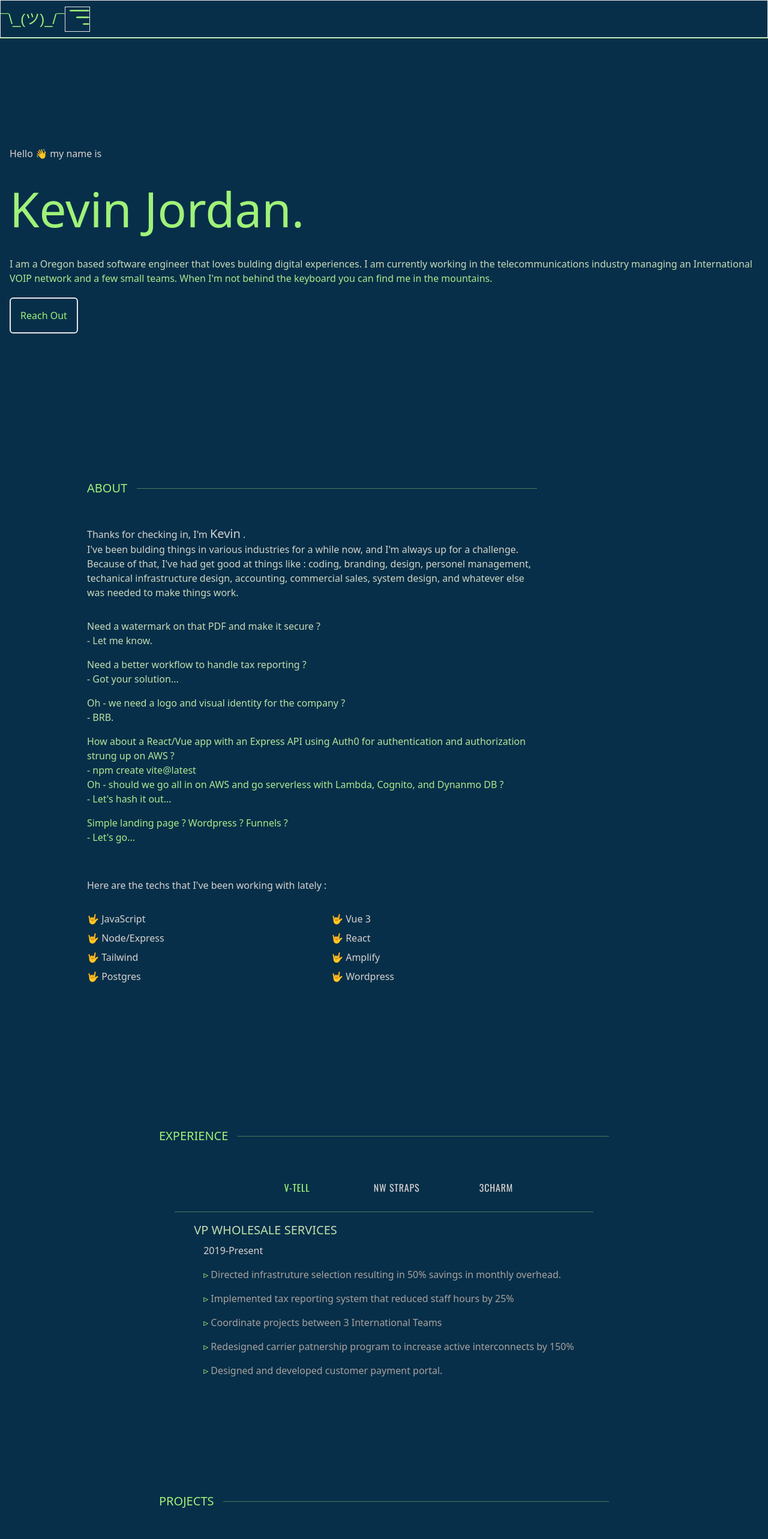
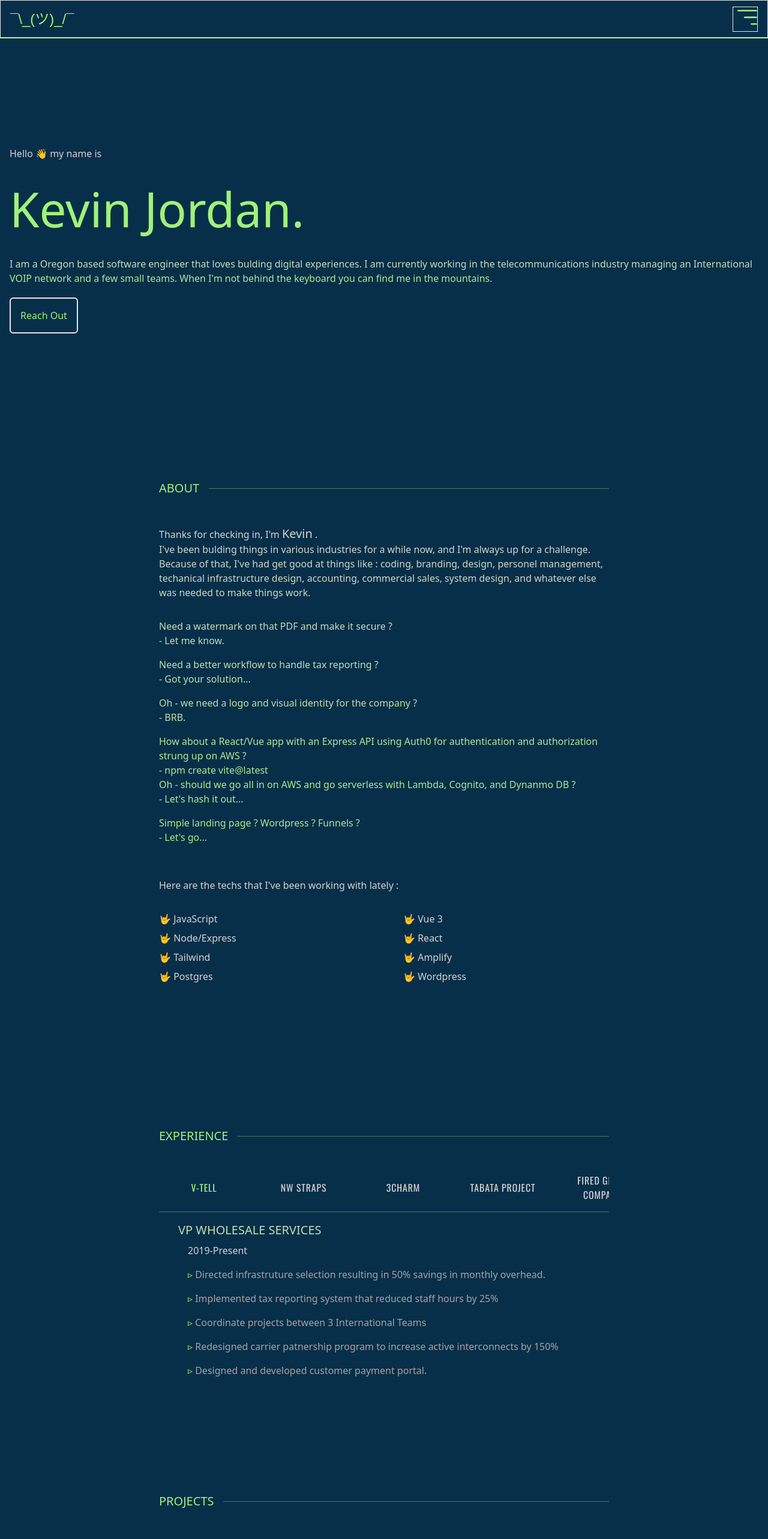
Before and after one commit to kdjordan/2023_portfolio, a Vue app: page / in a window 1280 px wide. Shown: the top 2566 px of the page at 60% size. Built offline with nearby package versions, Linux system fonts and the light colour scheme.

Commit message:
layout tweaks

```diff
--- a/src/App.vue
+++ b/src/App.vue
@@ -17,7 +17,7 @@
 <template>
 	<div>
 		<TopNavigation />
-		<main class="px-4 text-[16px]">
+		<main class="mx-4 text-[16px]">
 			<RouterView />
 		</main>
 		<Footer />
--- a/src/assets/data.ts
+++ b/src/assets/data.ts
@@ -30,7 +30,7 @@ const data: Job[] = [
   },
   {
     employer: 'Tabata Project',
-    title : 'Brand Strategist / Coach',
+    title : 'Tech Lead / Coach',
     brief : 'lorem lorem lorem lorem lorem lorem lorem lorem lorem lorem lorem lorem lorem lorem lorem lorem lorem lorem lorem lorem',
     dates : '2010-2012',
     highlights: ['Desinged and impemented original web presence.', 'Built, recorded, and maintained a catalog of mp3 workouts', 'Coached clients in the physical gym space.', 'Revenue increased by 300% during my tenure.']
--- a/src/components/TabbedIndex.vue
+++ b/src/components/TabbedIndex.vue
@@ -12,7 +12,7 @@
 <template>
 	<div class="flex flex-col justify-start">
 		<div
-			class="flex gap-4 overflow-x-scroll scrollbar-thin max-w-[440px] mx-auto text-[16px] font-oswald tracking-widest uppercase"
+			class="flex gap-4 overflow-x-scroll scrollbar-thin w-full mx-auto text-[16px] font-oswald tracking-widest uppercase"
 		>
 			<button
 				v-for="(d, index) in data"
--- a/src/components/TopNavigation.vue
+++ b/src/components/TopNavigation.vue
@@ -37,7 +37,7 @@
 			</ul>
 		</div>
 		<nav
-			class="flex items-center h-full border"
+			class="flex justify-between px-4 items-center h-full border"
 		>
 			<div class="nav-left">
 				<h1 id="logo" class="text-highGreen text-2xl font-geist">
--- a/src/views/HomeAbout.vue
+++ b/src/views/HomeAbout.vue
@@ -1,8 +1,6 @@
 <script setup lang="ts">
 import { onMounted } from 'vue';
 import { fadeInTextBlock } from '../animations';
-
-
 
 onMounted(() => {
 	fadeInTextBlock('#about')
@@ -10,13 +8,16 @@ onMounted(() => {
 
 </script>
 <template>
-	<section id="about" class="flex flex-col justify-center pr-[5vw] lg:pr-[20vw] px-4 pb-[10vh]" style="scroll-margin-top: 100px;">
+	<section
+		id="about"
+		class="flex flex-col justify-center pb-[10vh]"
+		style="scroll-margin-top: 100px;">
 		<div
-			class="flex flex-col  text-stone-300 pb-[20vh] lg:max-w-[750px] lg:mx-auto"
+			class="flex flex-col text-stone-300 pb-[20vh] lg:max-w-[750px] lg:mx-auto"
 		>
 		<h2 class="flex items-center text-highGreen pb-[3rem] w-full text-xl">
 			ABOUT
-			<span class="block bg-highGreen h-[1px] ml-4 w-[100%] opacity-40"></span>
+			<span class="block bg-highGreen h-[1px] ml-4 w-full opacity-40"></span>
 		</h2>
 		<div class="gradient-text pb-4 flex flex-col gap-4">
 			<p class="mb-4">
--- a/src/views/HomeExperience.vue
+++ b/src/views/HomeExperience.vue
@@ -11,11 +11,11 @@
 <template>
 	<section id="experience" style="scroll-margin-top: 100px;">
 		<div
-			class="flex flex-col items-center text-stone-300 pb-[20vh] lg:max-w-[750px] lg:mx-auto"
+			class="text-stone-300 pb-[20vh] lg:max-w-[750px] lg:mx-auto"
 		>
 		<h2 class="flex items-center text-highGreen pb-[3rem] w-full text-xl">
 			EXPERIENCE
-			<span class="block bg-highGreen h-[1px] ml-4 w-[100%] opacity-40"></span>
+			<span class="block bg-highGreen h-[1px] ml-4 w-full opacity-40"></span>
 		</h2>
 			<TabbedIndex />
 		</div>
--- a/src/views/HomeProjects.vue
+++ b/src/views/HomeProjects.vue
@@ -2,31 +2,35 @@
 	import { onMounted } from 'vue';
 	import { fadeInTextBlock } from '../animations';
 
-
-
 	onMounted(() => {
-	fadeInTextBlock('#projects')
-})
-
+		fadeInTextBlock('#projects');
+	});
 </script>
 <template>
-	<section id="projects" class="flex flex-col justify-center pb-[10vh]" style="scroll-margin-top: 200px;">
+	<section
+		id="projects"
+		class="flex flex-col justify-center pb-[10vh]"
+		style="scroll-margin-top: 200px"
+	>
 		<div
 			class="flex flex-col text-stone-300 pb-[20vh] lg:max-w-[750px] lg:mx-auto"
 		>
-		<h2 class="flex items-center text-highGreen pb-[3rem] w-full text-xl">
+			<h2
+				class="flex items-center text-highGreen pb-[3rem] w-full text-xl"
+			>
 				PROJECTS
-			<span class="block bg-highGreen h-[1px] ml-4 w-[100%] opacity-40"></span>
+				<span
+					class="block bg-highGreen h-[1px] ml-4 w-full opacity-40"
+				></span>
 			</h2>
 			<div class="gradient-text pb-4 flex flex-col gap-4">
-			<p class="mb-4">
-
-			</p>
+				<p class="mb-4"></p>
 			</div>
 			<div>
 				<div class="flex flex-col text-stone-300">
 					<div class="mb-8">
-					I am currently migrating all of my old projects to a new unified AWS infrastructure. Check back soon !
+						I am currently migrating all of my old projects to a new
+						unified AWS infrastructure. Check back soon !
 					</div>
 				</div>
 			</div>
```
Lines whose indentation alone changed are shown as unchanged.
